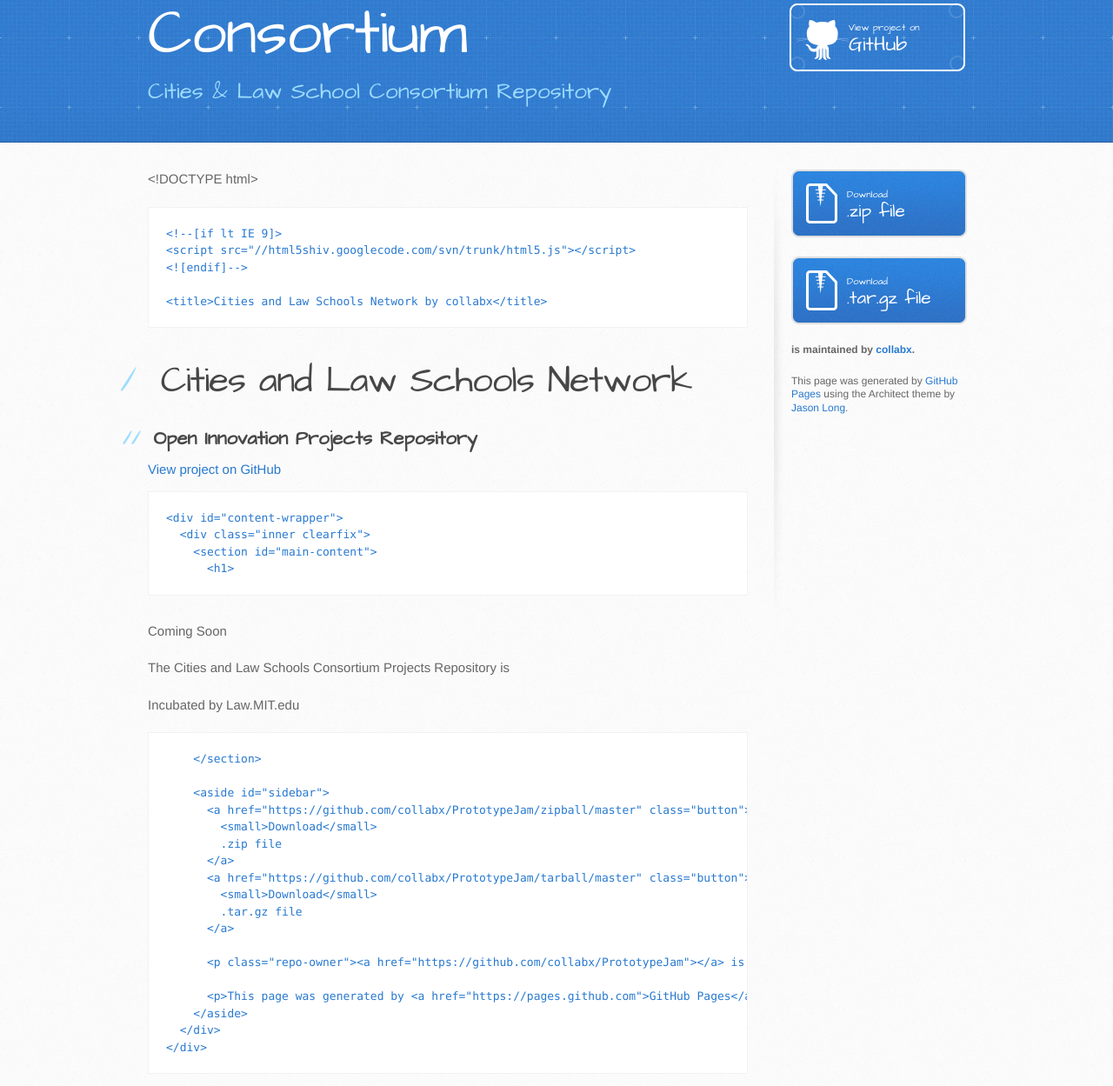
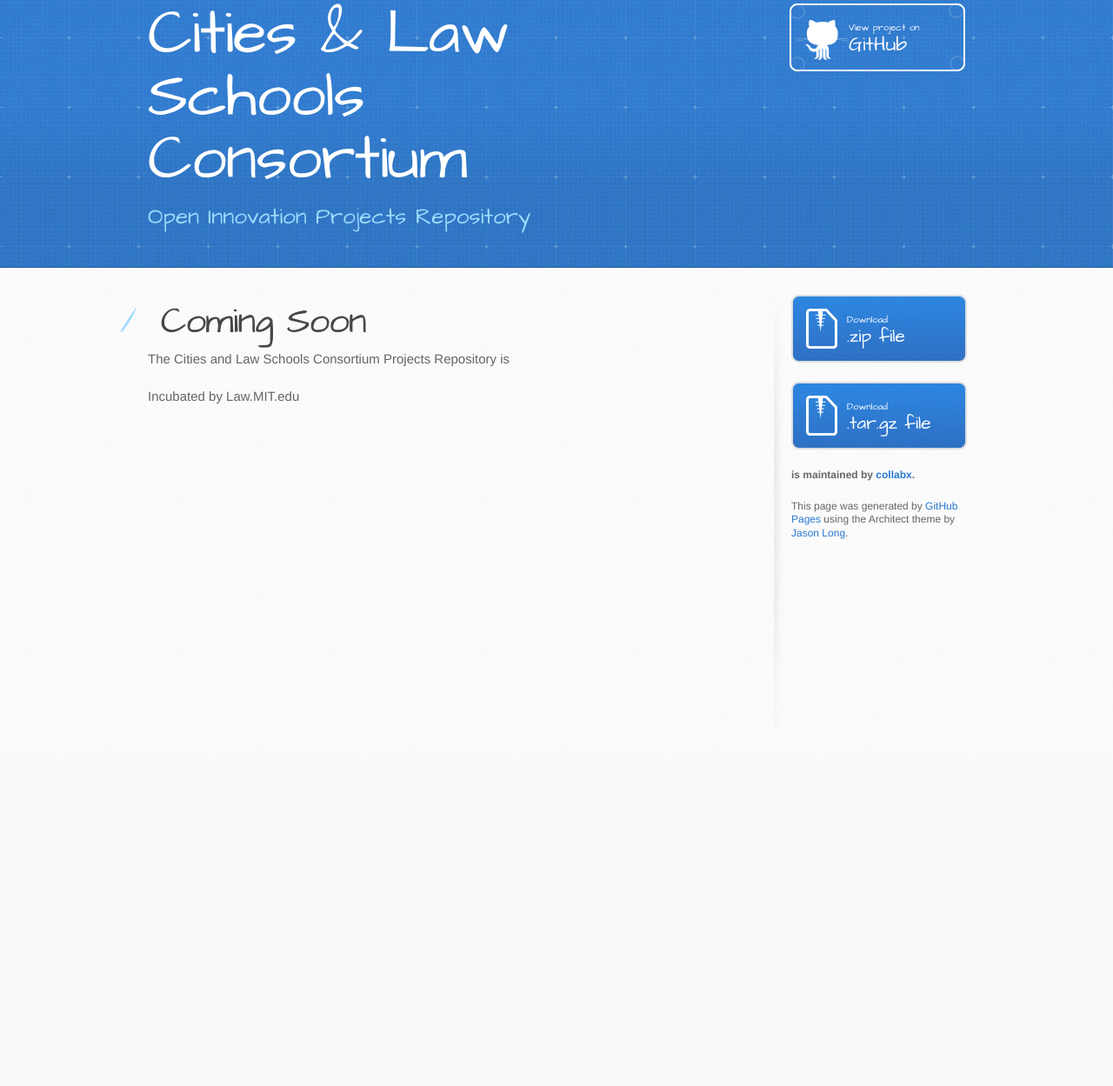
Before and after one commit to collabx/Consortium, a plain HTML site: page index.html in a window 1280 px wide. Shown: the part 37-1286 px from the top of the page at 87% size. After the commit the page ends 903 px from the top, so only its background shows below. Drawn offline with Linux system fonts and the light colour scheme.

Commit message:
Update index.html

```diff
--- a/index.html
+++ b/index.html
@@ -13,99 +13,40 @@
     <script src="//html5shiv.googlecode.com/svn/trunk/html5.js"></script>
     <![endif]-->
 
-    <title>Consortium by collabx</title>
+    <title>Cities and Law Schools Consortium</title>
   </head>
 
   <body>
     <header>
       <div class="inner">
-        <h1>Consortium</h1>
-        <h2>Cities &amp; Law School Consortium Repository</h2>
-        <a href="https://github.com/collabx/Consortium" class="button"><small>View project on</small> GitHub</a>
+        <h1>Cities & Law Schools Consortium</h1>
+        <h2>Open Innovation Projects Repository</h2>
+        <a href="https://github.com/collabx/PrototypeJam" class="button"><small>View project on</small> GitHub</a>
       </div>
     </header>
 
     <div id="content-wrapper">
       <div class="inner clearfix">
         <section id="main-content">
-          <p>&lt;!DOCTYPE html&gt;
-
-  </p>
-
-
-
-
-
-
-
-
-<pre><code>&lt;!--[if lt IE 9]&gt;
-&lt;script src="//html5shiv.googlecode.com/svn/trunk/html5.js"&gt;&lt;/script&gt;
-&lt;![endif]--&gt;
-
-&lt;title&gt;Cities and Law Schools Network by collabx&lt;/title&gt;
-</code></pre>
-
-<p></p>
-
-<p></p>
-
-      <div>
-        <h1>
-<a id="cities-and-law-schools-network" class="anchor" href="#cities-and-law-schools-network" aria-hidden="true"><span class="octicon octicon-link"></span></a>Cities and Law Schools Network</h1>
-        <h2>
-<a id="open-innovation-projects-repository" class="anchor" href="#open-innovation-projects-repository" aria-hidden="true"><span class="octicon octicon-link"></span></a>Open Innovation Projects Repository</h2>
-        <a href="https://github.com/collabx/PrototypeJam">View project on GitHub</a>
-      </div>
-
-
-<pre><code>&lt;div id="content-wrapper"&gt;
-  &lt;div class="inner clearfix"&gt;
-    &lt;section id="main-content"&gt;
-      &lt;h1&gt;
-</code></pre>
-
-<p><a id="coming-soon" href="#coming-soon"></a>Coming Soon</p>
+          <h1>
+<a id="coming-soon" class="anchor" href="#coming-soon" aria-hidden="true"><span class="octicon octicon-link"></span></a>Coming Soon</h1>
 
 <p>The Cities and Law Schools Consortium Projects Repository is </p>
 
 <p>Incubated by Law.MIT.edu</p>
-
-<pre><code>    &lt;/section&gt;
-
-    &lt;aside id="sidebar"&gt;
-      &lt;a href="https://github.com/collabx/PrototypeJam/zipball/master" class="button"&gt;
-        &lt;small&gt;Download&lt;/small&gt;
-        .zip file
-      &lt;/a&gt;
-      &lt;a href="https://github.com/collabx/PrototypeJam/tarball/master" class="button"&gt;
-        &lt;small&gt;Download&lt;/small&gt;
-        .tar.gz file
-      &lt;/a&gt;
-
-      &lt;p class="repo-owner"&gt;&lt;a href="https://github.com/collabx/PrototypeJam"&gt;&lt;/a&gt; is maintained by &lt;a href="https://github.com/collabx"&gt;collabx&lt;/a&gt;.&lt;/p&gt;
-
-      &lt;p&gt;This page was generated by &lt;a href="https://pages.github.com"&gt;GitHub Pages&lt;/a&gt; using the Architect theme by &lt;a href="https://twitter.com/jasonlong"&gt;Jason Long&lt;/a&gt;.&lt;/p&gt;
-    &lt;/aside&gt;
-  &lt;/div&gt;
-&lt;/div&gt;
-</code></pre>
-
-<p>
-</p>
         </section>
 
         <aside id="sidebar">
-          <a href="https://github.com/collabx/Consortium/zipball/master" class="button">
+          <a href="https://github.com/collabx/PrototypeJam/zipball/master" class="button">
             <small>Download</small>
             .zip file
           </a>
-          <a href="https://github.com/collabx/Consortium/tarball/master" class="button">
+          <a href="https://github.com/collabx/PrototypeJam/tarball/master" class="button">
             <small>Download</small>
             .tar.gz file
           </a>
 
-          <p class="repo-owner"><a href="https://github.com/collabx/Consortium"></a> is maintained by <a href="https://github.com/collabx">collabx</a>.</p>
+          <p class="repo-owner"><a href="https://github.com/collabx/PrototypeJam"></a> is maintained by <a href="https://github.com/collabx">collabx</a>.</p>
 
           <p>This page was generated by <a href="https://pages.github.com">GitHub Pages</a> using the Architect theme by <a href="https://twitter.com/jasonlong">Jason Long</a>.</p>
         </aside>
```
